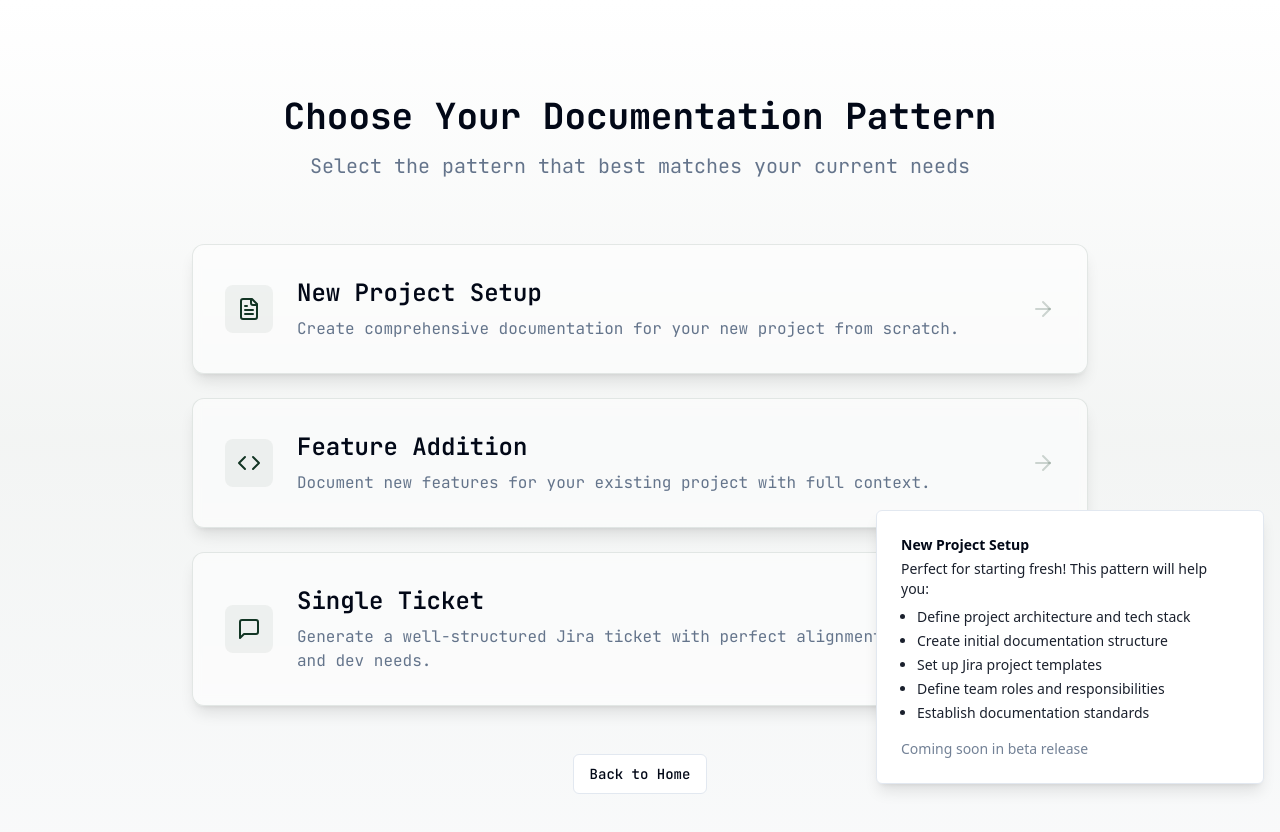
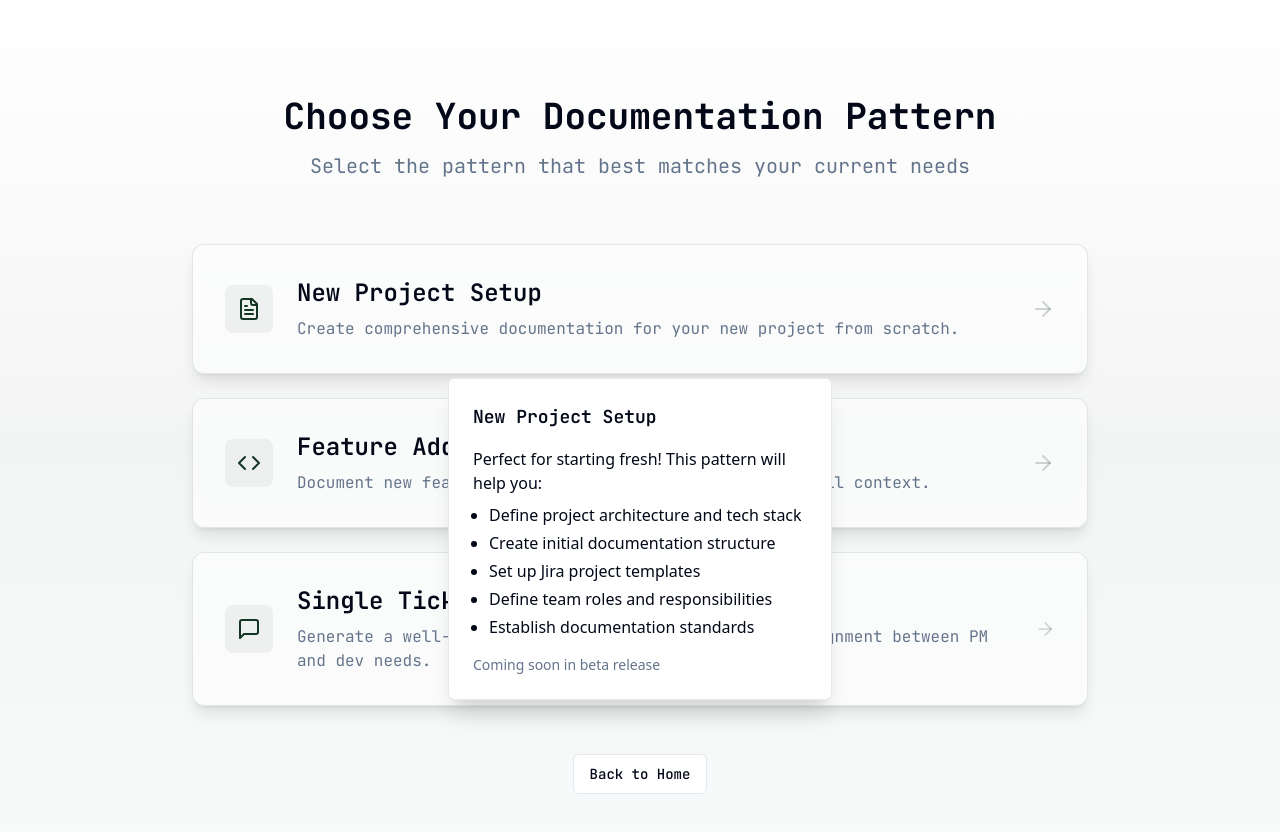
Before and after one commit to KamdynS/idea-to-ide, a React (Vite) app: page /start in a window 1280 px wide. Both pictures are taken after a click on the element 640 px from the left and 309 px from the top of the page. Shown: the top 832 px of the page. Built offline with nearby package versions, Linux system fonts and the light colour scheme.

Commit message:
Refactor: Change toasts to dropdown
The toast notifications on the `/start` page will now be implemented as a dropdown menu instead.

```diff
--- a/src/pages/StartCollaborating.tsx
+++ b/src/pages/StartCollaborating.tsx
@@ -1,20 +1,18 @@
 
 import { Button } from "@/components/ui/button";
+import { Popover, PopoverContent, PopoverTrigger } from "@/components/ui/popover";
 import { motion } from "framer-motion";
 import { ArrowRight, MessageSquare, Code, FileText } from "lucide-react";
 import { Link } from "react-router-dom";
-import { useToast } from "@/hooks/use-toast";
 
 const patterns = [
   {
     icon: <FileText className="w-6 h-6" />,
     title: "New Project Setup",
     description: "Create comprehensive documentation for your new project from scratch.",
-    toast: {
-      title: "New Project Setup",
-      description: (
+    details: (
       <div className="space-y-2">
-          <p>Perfect for starting fresh! This pattern will help you:</p>
+        <p className="font-medium">Perfect for starting fresh! This pattern will help you:</p>
         <ul className="list-disc pl-4 space-y-1">
           <li>Define project architecture and tech stack</li>
           <li>Create initial documentation structure</li>
@@ -25,17 +23,14 @@ const patterns = [
         <p className="pt-2 text-sm text-muted-foreground">Coming soon in beta release</p>
       </div>
     ),
-    }
   },
   {
     icon: <Code className="w-6 h-6" />,
     title: "Feature Addition",
     description: "Document new features for your existing project with full context.",
-    toast: {
-      title: "Feature Addition",
-      description: (
+    details: (
       <div className="space-y-2">
-          <p>Add new features with full context! This pattern includes:</p>
+        <p className="font-medium">Add new features with full context! This pattern includes:</p>
         <ul className="list-disc pl-4 space-y-1">
           <li>Integration with existing codebase</li>
           <li>Impact analysis on current features</li>
@@ -46,17 +41,14 @@ const patterns = [
         <p className="pt-2 text-sm text-muted-foreground">Coming soon in beta release</p>
       </div>
     ),
-    }
   },
   {
     icon: <MessageSquare className="w-6 h-6" />,
     title: "Single Ticket",
     description: "Generate a well-structured Jira ticket with perfect alignment between PM and dev needs.",
-    toast: {
-      title: "Single Ticket Creation",
-      description: (
+    details: (
       <div className="space-y-2">
-          <p>Create perfectly structured tickets! You'll get:</p>
+        <p className="font-medium">Create perfectly structured tickets! You'll get:</p>
         <ul className="list-disc pl-4 space-y-1">
           <li>Business context translation</li>
           <li>Technical requirement breakdown</li>
@@ -67,13 +59,10 @@ const patterns = [
         <p className="pt-2 text-sm text-muted-foreground">Coming soon in beta release</p>
       </div>
     ),
-    }
   },
 ];
 
 const StartCollaborating = () => {
-  const { toast } = useToast();
-
   return (
     <div className="min-h-screen bg-gradient-to-b from-white via-[#123524]/5 to-gray-50">
       <section className="py-24 px-4">
@@ -94,13 +83,13 @@ const StartCollaborating = () => {
 
           <div className="space-y-6">
             {patterns.map((pattern, index) => (
+              <Popover key={index}>
+                <PopoverTrigger asChild>
                   <motion.div
-                key={index}
                     initial={{ opacity: 0, x: -50 }}
                     animate={{ opacity: 1, x: 0 }}
                     transition={{ duration: 0.5, delay: index * 0.1 }}
                     className="p-8 rounded-xl bg-white/50 backdrop-blur-sm border border-[#123524]/10 hover:border-[#123524]/20 transition-all duration-300 shadow-lg group cursor-pointer"
-                onClick={() => toast(pattern.toast)}
                   >
                     <div className="flex items-center gap-6">
                       <div className="text-[#123524] p-3 bg-[#123524]/5 rounded-lg group-hover:bg-[#123524]/10 transition-colors">
@@ -113,6 +102,14 @@ const StartCollaborating = () => {
                       <ArrowRight className="w-6 h-6 text-[#123524]/20 group-hover:text-[#123524]/40 transition-colors" />
                     </div>
                   </motion.div>
+                </PopoverTrigger>
+                <PopoverContent className="w-96 bg-white p-6 shadow-xl border border-[#123524]/10">
+                  <div>
+                    <h4 className="text-lg font-mono font-semibold mb-4">{pattern.title}</h4>
+                    {pattern.details}
+                  </div>
+                </PopoverContent>
+              </Popover>
             ))}
           </div>
 
```
Lines whose indentation alone changed are shown as unchanged.
